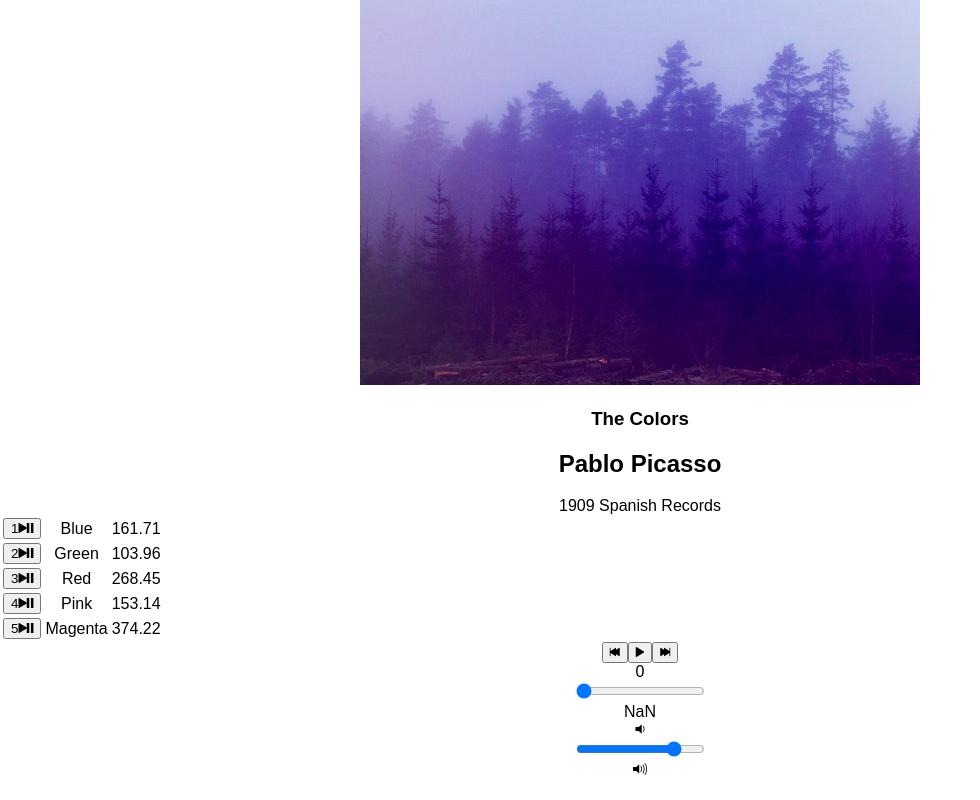
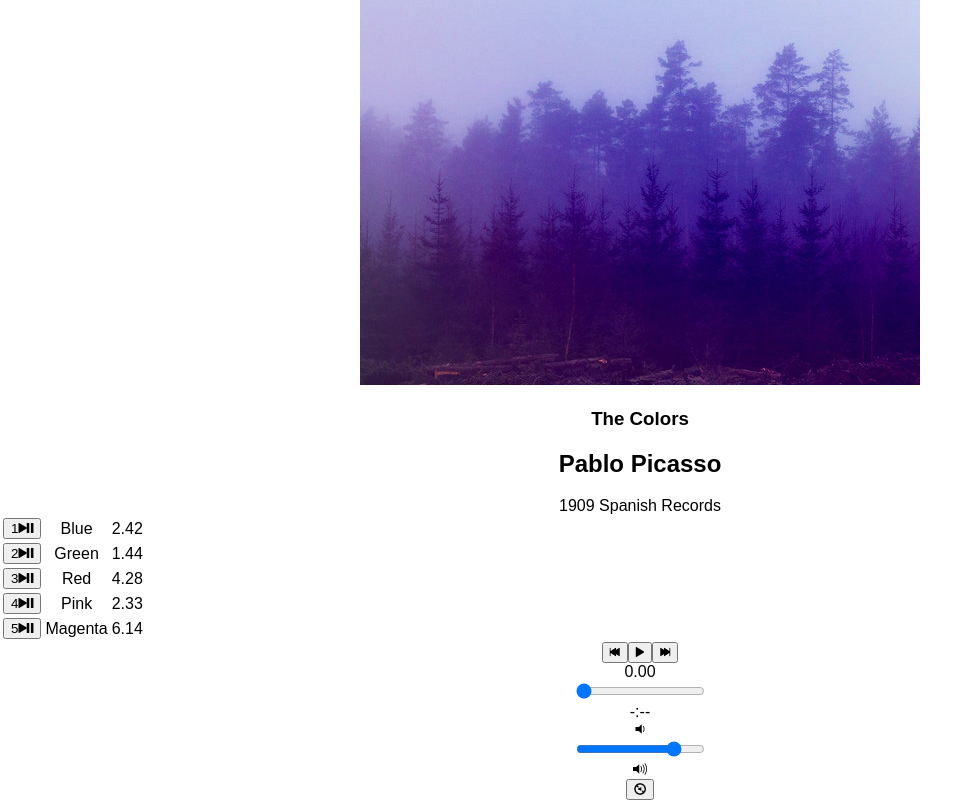
Before and after one commit to ConSou/bloc-jams-react, a React (Create React App) app: page /album/the-colors in a window 1280 px wide. Shown: the part 273-1073 px from the top of the page, without its empty margins (0-980 px from the left). Before the commit the page ends 1052 px from the top, so only its background shows below. Built offline with nearby package versions, Linux system fonts and the light colour scheme.

Commit message:
assignment-9 commit

```diff
--- a/src/components/Album.js
+++ b/src/components/Album.js
@@ -16,7 +16,8 @@ class Album extends Component {
       currentSong: album.songs[0],
       isPlaying: false,
       currentTime: 0,
-      duration: album.songs[0].duration
+      duration: album.songs[0].duration,
+      currentVolume: 0.80
     };
 
     this.audioElement = document.createElement('audio');
@@ -93,6 +94,33 @@ class Album extends Component {
     this.setState( { currentTime: newTime });
   }
 
+  handleVolumeChange(e){
+    const adjVolume = this.audioElement.volume = e.target.value;
+    this.audioElement.volume = adjVolume;
+    this.setState( {currentVolume: adjVolume });
+  }
+
+  handleMute(e){
+    const prevVolume = this.state.currentVolume;
+    if(this.audioElement.volume === 0){
+      const unMute = prevVolume;
+      this.audioElement.volume = unMute;
+      this.setState( {currentVolume: unMute})
+    }else{
+    const muteVolume = this.audioElement.volume = 0;
+    this.audioElement.volume = muteVolume;
+    }
+  }
+
+  formatTime(seconds){
+    if(isNaN(seconds) === true){ return "-:--"}
+      const min = Math.floor(seconds / 60);
+      const sec = (seconds - min * 60) * 0.01;
+      const minSec = min + sec;
+      return minSec.toFixed(2);
+
+    }
+
 
 
   render() {
@@ -124,7 +152,7 @@ class Album extends Component {
                 </button>
               </td>
               <td className="song-title">{song.title}</td>
-              <td className="song-duration">{song.duration}</td>
+              <td className="song-duration">{this.formatTime(song.duration)}</td>
             </tr>
             )
           }
@@ -135,10 +163,14 @@ class Album extends Component {
         currentSong={this.state.currentSong}
         currentTime={this.audioElement.currentTime}
         duration={this.audioElement.duration}
+        currentVolume={this.state.currentVolume}
         handleSongClick={ () => this.handleSongClick(this.state.currentSong) }
         handlePrevClick={ () => this.handlePrevClick() }
         handleNextClick={ () => this.handleNextClick() }
         handleTimeChange={ (e) => this.handleTimeChange(e) }
+        handleVolumeChange={ (e) => this.handleVolumeChange(e) }
+        handleMute={ (e) => this.handleMute(e) }
+        formatTime={ (seconds) => this.formatTime(seconds) }
         />
       </section>
     );
--- a/src/components/playerBar.js
+++ b/src/components/playerBar.js
@@ -16,7 +16,7 @@ class PlayerBar extends Component {
           </button>
         </section>
         <section id="time-control">
-          <div className="current-time">{this.props.currentTime}</div>
+          <div className="current-time">{this.props.formatTime(this.props.currentTime)}</div>
           <input
             type="range"
             className="seek-bar"
@@ -26,11 +26,23 @@ class PlayerBar extends Component {
             step="0.01"
             onChange={this.props.handleTimeChange}
             />
-          <div className="total-time">{this.props.duration.toString()}</div>
+          <div className="total-time">{this.props.formatTime(this.props.duration)}</div>
         <section id="volume-control">
           <div className="icon ion-volume-low"></div>
-          <input type="range" className="seek-bar" defaultValue="80" />
+          <input
+            type="range"
+            className="seek-bar"
+            value={this.props.currentVolume}
+            max="1.0"
+            min="0"
+            step="0.01"
+            onChange={this.props.handleVolumeChange}
+            />
           <div className="icon ion-volume-high"></div>
+          <button className='mute' onClick={this.props.handleMute}>
+            <div className="ion-volume-mute"></div>
+
+          </button>
         </section>
         </section>
       </section>
--- a/src/data/album.js
+++ b/src/data/album.js
@@ -19,7 +19,7 @@ export default [{
     slug: 'the-telephone',
     songs: [
       { title: 'Blue', duration: '161.71', audioSrc: '/assets/music/blue.mp3' },
-      { title: 'Green', duration: '103.96', audioSrc: '/assets/music/green.mp3' },
+      { title: 'Green', duration:'103.96', audioSrc: '/assets/music/green.mp3' },
       { title: 'Red', duration: '268.45', audioSrc: '/assets/music/red.mp3' },
       { title: 'Pink', duration: '153.14', audioSrc: '/assets/music/pink.mp3' },
       { title: 'Magenta', duration: '374.22', audioSrc: '/assets/music/magenta.mp3' }
```
